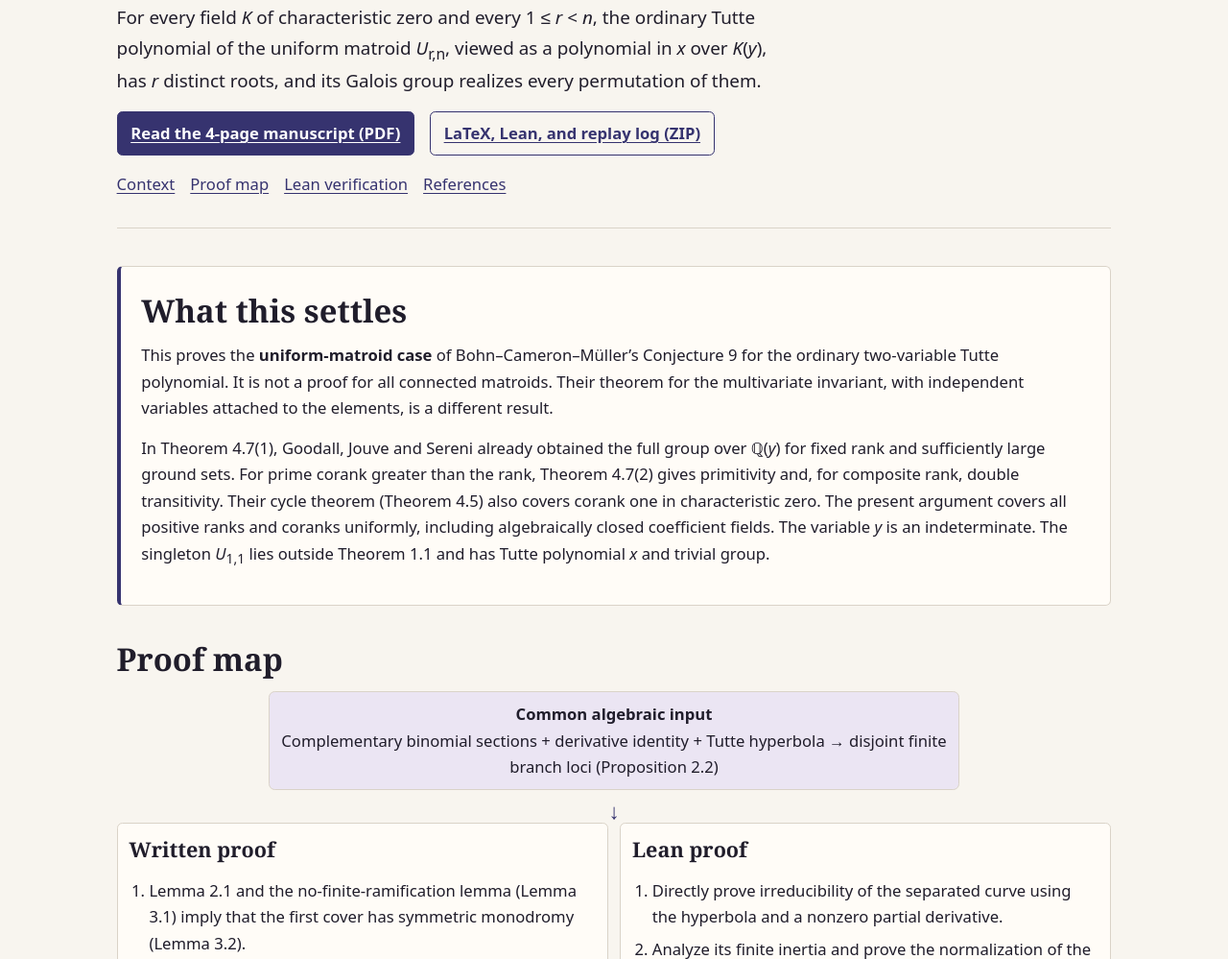
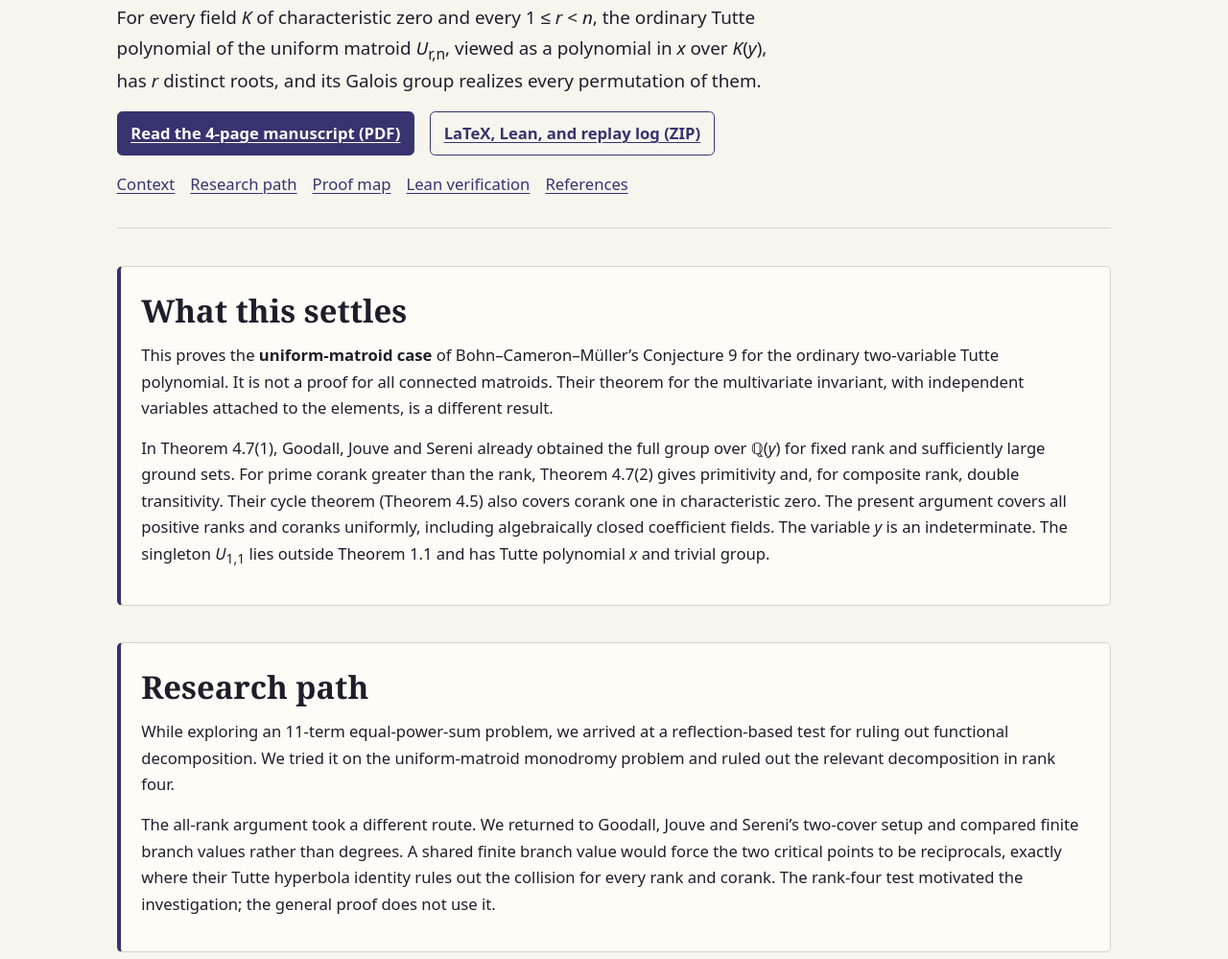
Before and after one commit to hys-ops/uniform-matroid-tutte-galois, a plain HTML site: page index.html in a window 1280 px wide. Shown: the part 374-1373 px from the top of the page at 96% size. Drawn offline with Linux system fonts and the light colour scheme.

Commit message:
Document the Tutte research path

```diff
--- a/index.html
+++ b/index.html
@@ -15,9 +15,10 @@
 <h1>The Galois group of the Tutte polynomial of a uniform matroid</h1>
 <p class="lead">For every field <i>K</i> of characteristic zero and every 1 ≤ <i>r</i> &lt; <i>n</i>, the ordinary Tutte polynomial of the uniform matroid <i>U</i><sub>r,n</sub>, viewed as a polynomial in <i>x</i> over <i>K</i>(<i>y</i>), has <i>r</i> distinct roots, and its Galois group realizes every permutation of them.</p>
 <div class="downloads"><a href="files/uniform-tutte-galois.pdf">Read the 4-page manuscript (PDF)</a><a href="files/uniform-tutte-reproduction.zip">LaTeX, Lean, and replay log (ZIP)</a></div>
-<nav class="nav" aria-label="Contents"><a href="#context">Context</a><a href="#proof">Proof map</a><a href="#lean">Lean verification</a><a href="#references">References</a></nav>
+<nav class="nav" aria-label="Contents"><a href="#context">Context</a><a href="#research-path">Research path</a><a href="#proof">Proof map</a><a href="#lean">Lean verification</a><a href="#references">References</a></nav>
 </header>
 <section id="context" class="panel"><h2>What this settles</h2><p>This proves the <strong>uniform-matroid case</strong> of Bohn–Cameron–Müller’s Conjecture 9 for the ordinary two-variable Tutte polynomial. It is not a proof for all connected matroids. Their theorem for the multivariate invariant, with independent variables attached to the elements, is a different result.</p><p>In Theorem 4.7(1), Goodall, Jouve and Sereni already obtained the full group over ℚ(<i>y</i>) for fixed rank and sufficiently large ground sets. For prime corank greater than the rank, Theorem 4.7(2) gives primitivity and, for composite rank, double transitivity. Their cycle theorem (Theorem 4.5) also covers corank one in characteristic zero. The present argument covers all positive ranks and coranks uniformly, including algebraically closed coefficient fields. The variable <i>y</i> is an indeterminate. The singleton <i>U</i><sub>1,1</sub> lies outside Theorem 1.1 and has Tutte polynomial <i>x</i> and trivial group.</p></section>
+<section id="research-path" class="panel"><h2>Research path</h2><p>While exploring an 11-term equal-power-sum problem, we arrived at a reflection-based test for ruling out functional decomposition. We tried it on the uniform-matroid monodromy problem and ruled out the relevant decomposition in rank four.</p><p>The all-rank argument took a different route. We returned to Goodall, Jouve and Sereni’s two-cover setup and compared finite branch values rather than degrees. A shared finite branch value would force the two critical points to be reciprocals, exactly where their Tutte hyperbola identity rules out the collision for every rank and corank. The rank-four test motivated the investigation; the general proof does not use it.</p></section>
 <section id="proof"><h2>Proof map</h2>
 <figure aria-label="Proof dependencies: two routes from complementary sections to the same group action">
 <p class="common"><strong>Common algebraic input</strong><br>Complementary binomial sections + derivative identity + Tutte hyperbola → disjoint finite branch loci (Proposition 2.2)</p><div class="arrow" aria-hidden="true">↓</div>
```
